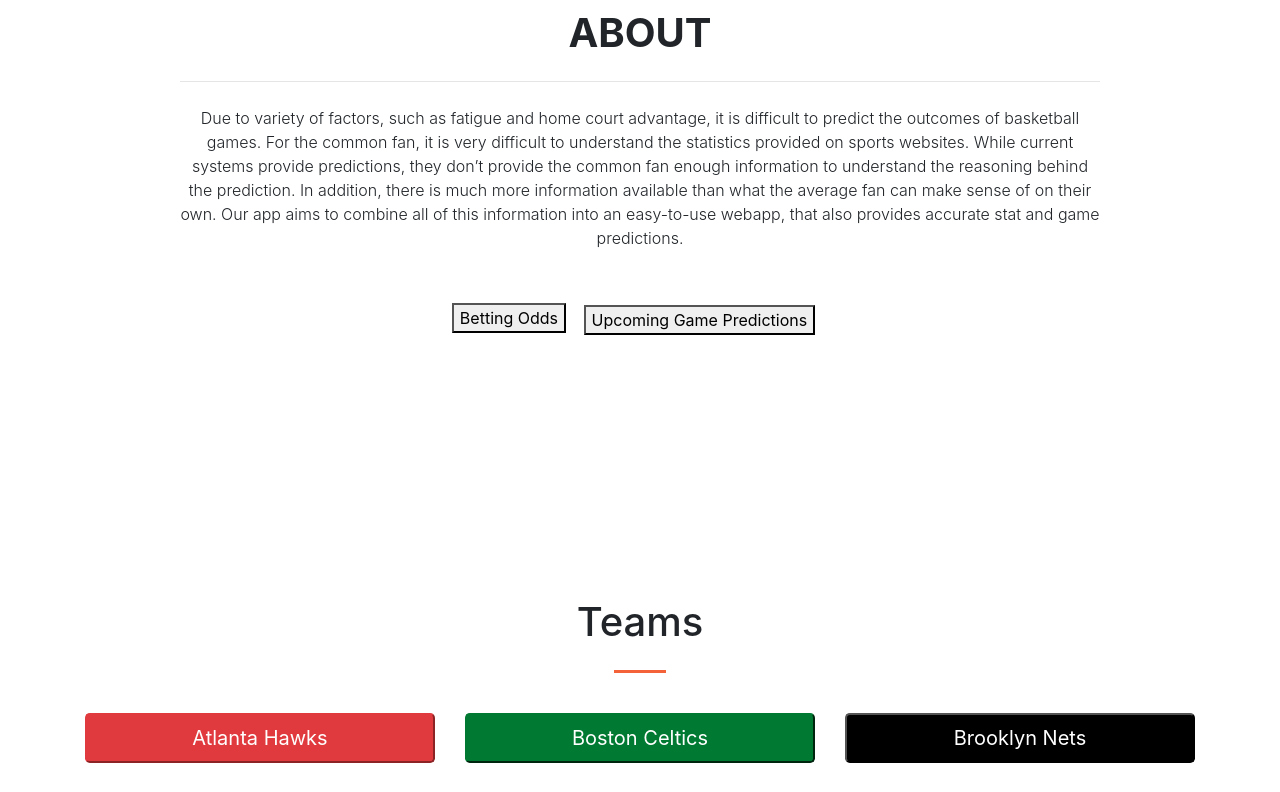
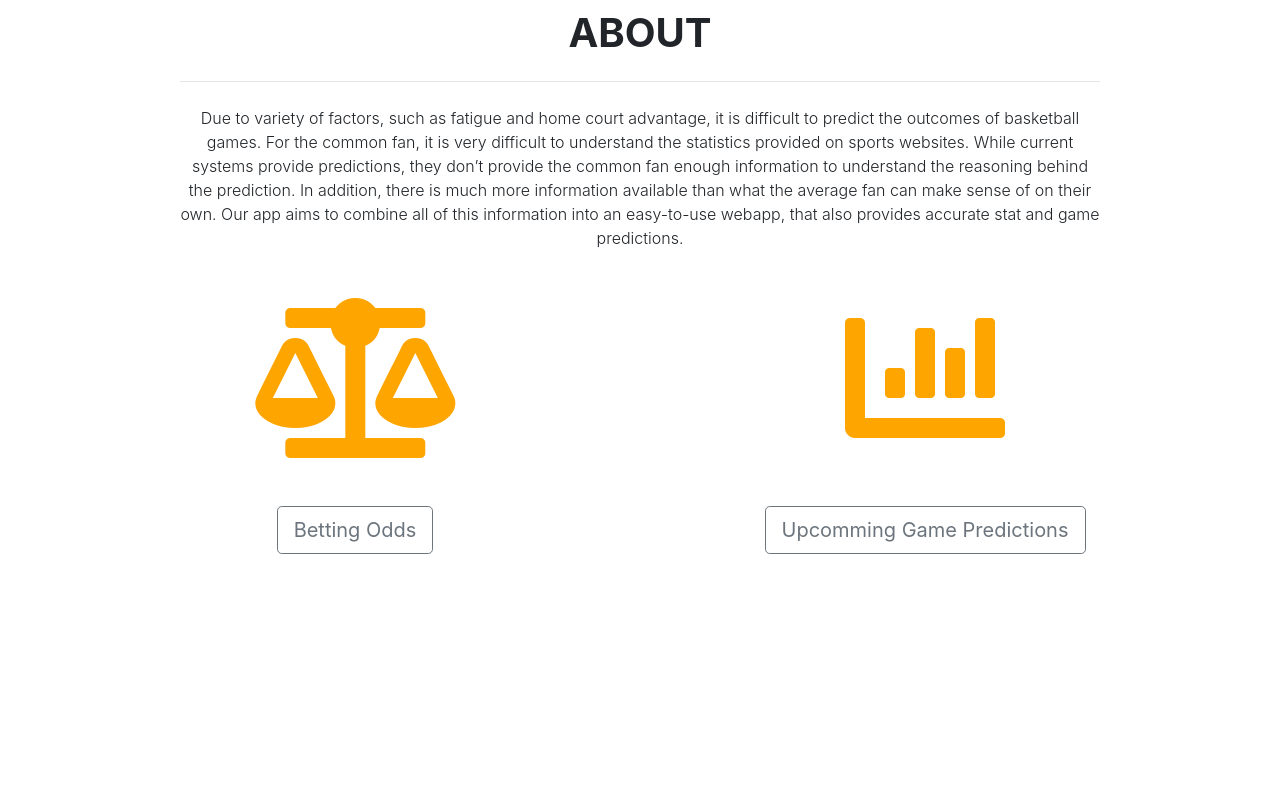
Before and after one commit to national-basketball-association/Frontend, a plain HTML site: page index.html in a window 1280 px wide. Shown: the part 919-1711 px from the top of the page. Drawn offline with nearby package versions, Linux system fonts and the light colour scheme.

Commit message:
made the buttons on about section look fancy

```diff
--- a/index.html
+++ b/index.html
@@ -9,6 +9,7 @@
     <!-- <link rel="stylesheet" href="https://stackpath.bootstrapcdn.com/bootstrap/4.3.1/css/bootstrap.min.css" integrity="sha384-ggOyR0iXCbMQv3Xipma34MD+dH/1fQ784/j6cY/iJTQUOhcWr7x9JvoRxT2MZw1T" crossorigin="anonymous"> -->
     <link href="css/creative.css" rel="stylesheet">
     <link rel="stylesheet" href="css/mycss.css">
+    <link rel="stylesheet" href="https://use.fontawesome.com/releases/v5.7.2/css/all.css" integrity="sha384-fnmOCqbTlWIlj8LyTjo7mOUStjsKC4pOpQbqyi7RrhN7udi9RwhKkMHpvLbHG9Sr" crossorigin="anonymous">
 
 
     <title>NPS</title>
@@ -58,7 +59,7 @@
 
 <!-- About section -->
 <section id="about" class="page-section">
-    <div class="container h-75">
+    <div class="container h-100">
         <div class="row h-75 align-items-center justify-content-center text-center">
             <div class="col-lg-10 align-self-end">
                 <h1 class="text-uppercase font-weight-bold">
@@ -75,11 +76,25 @@
                         on their own. Our app aims to combine all of this information into an easy-to-use webapp, that
                         also provides accurate stat and game predictions.
                     </p>
-                    <button>Betting Odds</button>
-                    <a href="predictions.html" class="btn">
-                        <button>Upcoming Game Predictions</button>
-                    </a>
                 </div>
+            </div>
+        </div>
+        <div class="row h-25 align-items-center justify-content-center text-center">
+          <div class="col-lg-6 align-self-end">
+            <i class="fas fa-balance-scale fa-10x" style="color: orange;"></i>
+          </div>
+          <div class="col-lg-6 align-self-end">
+            <i class="fas fa-chart-bar fa-10x" style="color: orange;"></i>
+          </div>
+        </div>
+        <div class="row align-items-center justify-content-center text-center my-4 py-4">
+            <div class="col-lg-6 align-self-end">
+              <button type="button" class="btn btn-outline-secondary btn-lg">Betting Odds</button>
+            </div>
+            <div class="col-lg-6 align-self-end">
+              <a href="predictions.html">
+                <button type="button" class="btn btn-outline-secondary btn-lg">Upcomming Game Predictions</button>
+              </a>
             </div>
         </div>
     </div>
```
